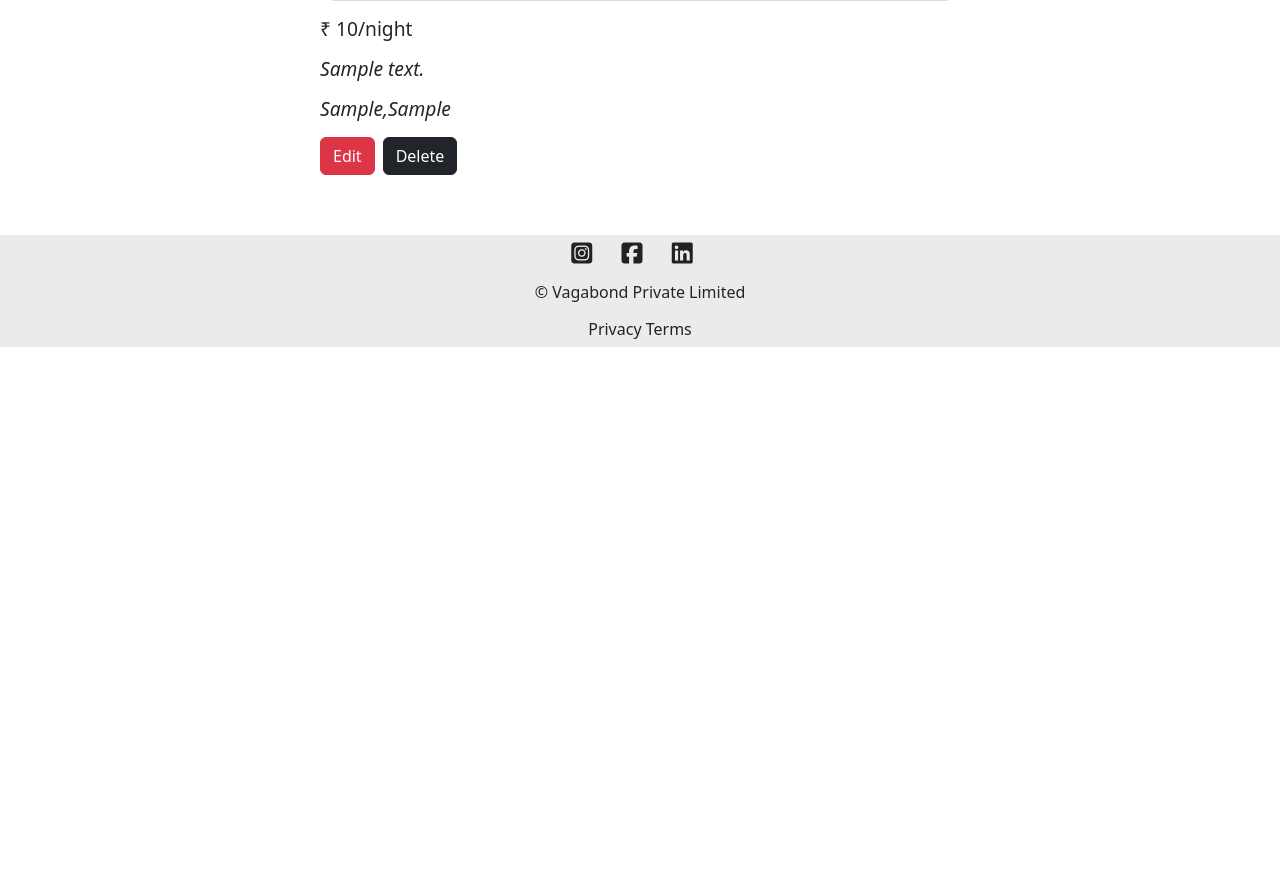
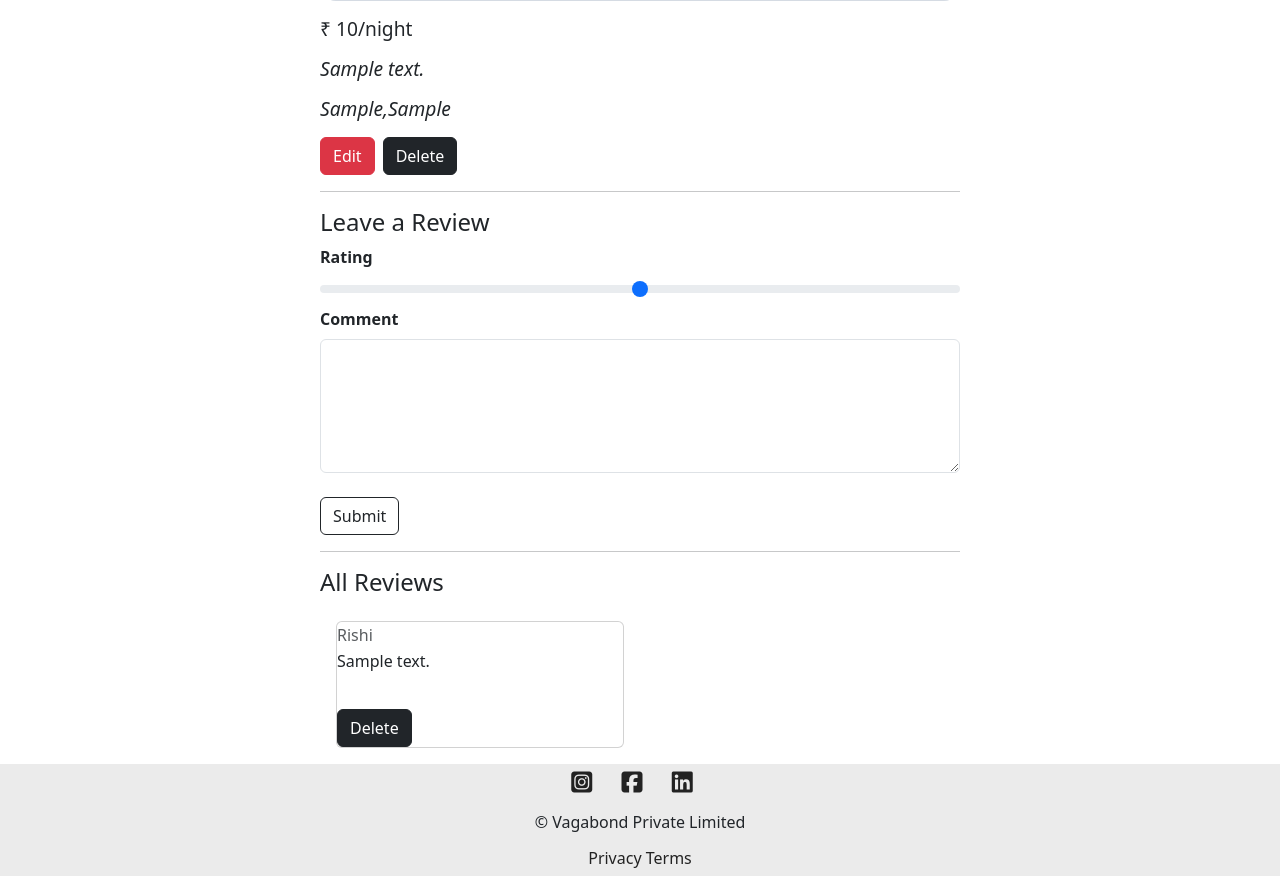
Before and after one commit to Rishi-Raj-Anand/vagabond, a Node server app: page /listings/600000000000000000000001 in a window 1280 px wide. Shown: the part 645-1521 px from the top of the page. Before the commit the page ends 992 px from the top, so only its background shows below. Run offline with Node 20, Linux system fonts and the light colour scheme; tables that the repository leaves empty hold one stand-in row (values such as "Sample post"); grey boxes marked "Sample" are stand-in pictures; some libraries are stand-ins or nearby versions.

Commit message:
Review added

```diff
--- a/app.js
+++ b/app.js
@@ -4,6 +4,7 @@ const app = express();
 const ExpressError=require('./utils/ExpressError.js')
 const asyncWrap=require('./utils/asyncWrap.js')
 const listingValidation=require('./schemeValid/listing.js')
+const Review=require('./models/review.js')
 let port = 8080;
 
 const Listing = require('./models/listing.js');
@@ -23,7 +24,8 @@ app.set("views", path.join(__dirname, "/views"));
 app.use(express.static(path.join(__dirname, "/public")));
 
 // Method override
-const methodOverride = require('method-override')
+const methodOverride = require('method-override');
+const review = require('./models/review.js');
 app.use(methodOverride("_method"))
 
 // DB Connection
@@ -43,7 +45,7 @@ connectDB(DB_URL)
 // Middlewares
 const validateListing=(req,res,next)=>{
     const result=listingValidation.validate(req.body);
-    console.log(res);
+    // console.log(res);
     if(result.error){
         throw new ExpressError(400,result.error)
     }else{
@@ -98,17 +100,38 @@ app.delete("/listings/:id", asyncWrap(async (req, res) => {
 // Show Route
 app.get("/listings/:id", asyncWrap(async (req, res) => {
     const { id } = req.params;
-    const listing = await Listing.findById(id)
+    const listing = await Listing.findById(id).populate('reviews')
     if(!listing){
         throw new ExpressError(400,'Bad Request');
     }
+    // console.log(listing);
     res.render('listings/show.ejs', { listing })
 }))
 
 //------------------------------------------Review Model----------------------------------------------
 
+app.post("/listings/:id/review",asyncWrap(async (req,res)=>{
+    const {id}=req.params;
+    const review=Review(req.body.review)
+    const listing = await Listing.findById(id)
+    listing.reviews.push(review);
+    await listing.save();
+    await review.save()
+    res.redirect(`/listings/${id}`)
+}))
+
+app.delete('/listings/:id/review/:rid',asyncWrap(async (req,res)=>{
+    const {id,rid}=req.params;
+    console.log("rid:",rid)
+    await Listing.findByIdAndUpdate(id,{$pull:{reviews:rid}})
+    await Review.findByIdAndDelete(rid);
+    res.redirect(`/listings/${id}`)
+}))
+// --------------------------------------Error Handling------------------------------------------------
+
 app.use((err,req,res,next)=>{
     const {status=500,message="Something went wrong"}=err;
+    console.log(err)
     res.status(status).render('listings/Error.ejs',{message});
 })
 
--- a/public/CSS/style.css
+++ b/public/CSS/style.css
@@ -83,13 +83,13 @@ footer a{
 }
 
 
-.card{
+.card-index{
     border: none;
     margin: 1rem;
     position: relative;
 }
 
-.card::after{
+.card-index::after{
     content: "";
     display: block;
     width: 18rem;
@@ -100,7 +100,7 @@ footer a{
     border-radius: 5%;
 
 }
-.card:hover::after{
+.card-index:hover::after{
     opacity: 0.15;
 }
 
@@ -140,10 +140,11 @@ footer a{
 .show-wrapper{
     width: 50%;
     margin-top: 2rem;
+    min-height: 100vh;
 }
 .show-img{
     width: 100%;
-    height: 40%;
+    height: 30%;
     object-fit:cover;
     border-radius:1rem ;
 }
@@ -163,3 +164,11 @@ footer a{
     font-weight: 600;
     margin-bottom: 1rem;
 }
+.all-reviews{
+    display: flex;
+    flex-wrap: wrap;
+}
+
+.review-card{
+    margin: 1rem;
+}
--- a/views/listings/index.ejs
+++ b/views/listings/index.ejs
@@ -8,7 +8,7 @@
         <div class="container align-items-space-around pt-4 row row-cols-lg-4 row-cols-xs-1   row-cols-md-2">
             <% for( let listing of allListing  ) { %>
                 <a href="/listings/<%= listing._id %> "  class='card-link'>
-                    <div class="card" style="width: 18rem;height: 18rem;">
+                    <div class="card-index card" style="width: 18rem;height: 18rem;">
 
                         <img src="<%= listing.image %>" class="card-img-top " alt="<%= listing.title %>">
 
--- a/views/listings/show.ejs
+++ b/views/listings/show.ejs
@@ -16,4 +16,45 @@
             <button class="btn btn-dark">Delete</button>
         </form>
     </div>
+    <!-- ---------------------------------------Review section------------------------------------------- -->
+
+    <hr>
+    <div class="review">
+        <h4>Leave a Review</h4>
+        <form action="/listings/<%=listing._id %>/review" method="POST" class="needs-validation"  novalidate>
+            <div>
+                <label for="rating" class="form-label">Rating</label><br>
+                <input type="range" name="review[likes]" id="rating"  min="1" max="5" step="1" class="form-range">
+            </div>
+            <div>
+                <label for="comment" class="form-label">Comment</label><br>
+                <textarea name="review[comment]" id="comment" class="form-control" rows="5" required></textarea>
+                <div class="invalid-feedback">Comment is required !!</div>
+            </div>
+            <br>
+            <button class="btn btn-outline-dark">Submit</button>
+        </form>
+    </div>
+    <hr>
+
+    <!-- -----------------------------------------------All Reviews Section---------------------------------- -->
+    <div class="reviews">
+        <h4>All Reviews</h4>
+        <div class="all-reviews ">
+            <% for( let review of listing.reviews ) { %>
+                <div class="review-card card " style="width: 18rem;">
+                    <div class="card-body">
+                        <!-- <h5 class="card-title">Rishi</h5> -->
+                        <h6 class="card-subtitle mb-2 text-body-secondary">Rishi</h6>
+                        <p class="card-text"><%= review.comment%></p>
+                    </div>
+                    <br>
+                    <form action="/listings/<%= listing._id%>/review/<%=review._id%>?_method=DELETE" method="post">
+                        <button class="btn btn-dark">Delete</button>
+                    </form>
+                </div>
+            <% } %>
+        </div>
+    </div>
+
 </div>
```
Also changed, not shown: models/listing.js (+14 -2 lines), models/review.js (added, +17 -0 lines).
